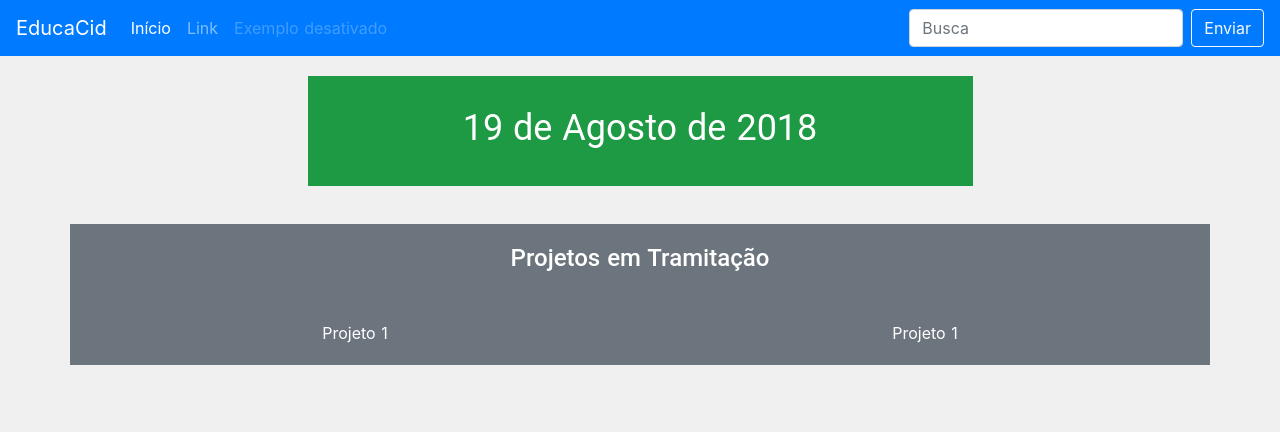
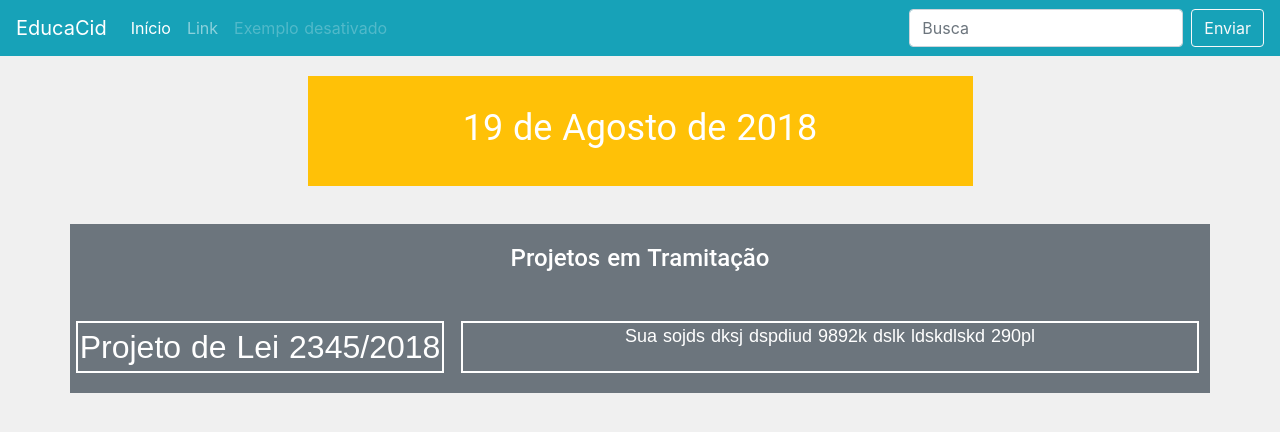
Before and after one commit to educa-cidadao/website, a Nuxt app: page /proposicoes in a window 1280 px wide. Shown: the top 432 px of the page. Built offline with nearby package versions, Linux system fonts and the light colour scheme.

Commit message:
Ajustando layout

```diff
--- a/components/ListProjetos.vue
+++ b/components/ListProjetos.vue
@@ -4,7 +4,7 @@
 
   <div class="container proposicoes__container">
       <div class="row proposicoes__row">
-          <div class="col-7 proposicoes__row__div">
+          <div class="col-7 proposicoes__row__div bg-warning">
               <span>{{ dinamic_title }}</span>
           </div>
       </div>
@@ -13,11 +13,15 @@
   <h3 class="container__projetos__title">Projetos em Tramitação</h3>
 
   <div class="row proposicoes__row">
-    <div class="col-xl-6 col-md-6 col-sm-12 container__projetos__col">
-      <span>Projeto 1</span>
+    <div class="col-xl-4 col-md-4 col-sm-12 container__projetos__col">
+      <div class="container__projetos__col--item">
+        <span class="container__projetos__col__span">{{ project }}</span>
+      </div>
     </div>
-    <div class="col-xl-6 col-md-6 col-sm-12 container__projetos__col">
-      <span>Projeto 1</span>
+    <div class="col-xl-8 col-md-8 col-sm-12 container__projetos__col">
+      <div class="container__projetos__col--item">
+        <span class="container__projetos__col__span-2">{{ project2 }}</span>
+      </div>
     </div>
   </div>
 
@@ -32,9 +36,11 @@ export default {
   data() {
     return {
       dinamic_title: '19 de Agosto de 2018',
-      title: '',
-      card_subtitle: '',
-      text: ''
+      project: 'Projeto de Lei 2345/2018',
+      project2: 'Sua sojds dksj dspdiud 9892k dslk ldskdlskd 290pl'
+      // title: '',
+      // card_subtitle: '',
+      // text: ''
     }
   },
   created: async function() {
@@ -59,7 +65,6 @@ export default {
   justify-content: center;
 }
 .proposicoes__row__div{
-    background:  #1D9A43;
     color:  white;
     height: 110px;
     text-align: center;
@@ -87,7 +92,19 @@ export default {
   text-align: center;
   padding: 20px 0;
 }
-.container__projetos__col span{
-  color: white;
+.container__projetos__col__span, .container__projetos__col__span-2{
+      color: white;
+    font-family: Arial;
+    font-size: 32px;
+}
+.container__projetos__col__span-2{
+  font-size: 18px;
+}
+.container__projetos__col--item{
+    width: 97%;
+    margin: 0 auto;
+    border: 2px solid white;
+    overflow: auto;
+    min-height: 100%;
 }
 </style>
--- a/components/NavBar.vue
+++ b/components/NavBar.vue
@@ -1,5 +1,5 @@
 <template>
-  <nav class="navbar navbar-expand-lg navbar-dark bg-primary">
+  <nav class="navbar navbar-expand-lg navbar-dark bg-info">
     <button class="navbar-toggler" type="button" data-toggle="collapse" data-target="#navbarTogglerDemo03" aria-controls="navbarTogglerDemo03" aria-expanded="false" aria-label="Toggle navigation">
       <span class="navbar-toggler-icon"></span>
     </button>
```
